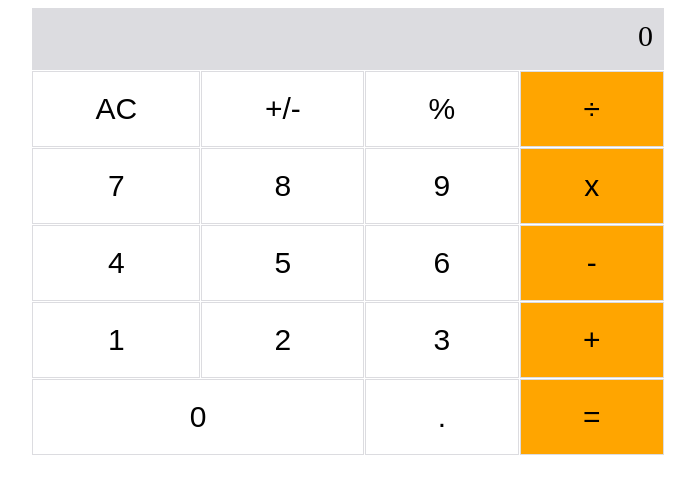
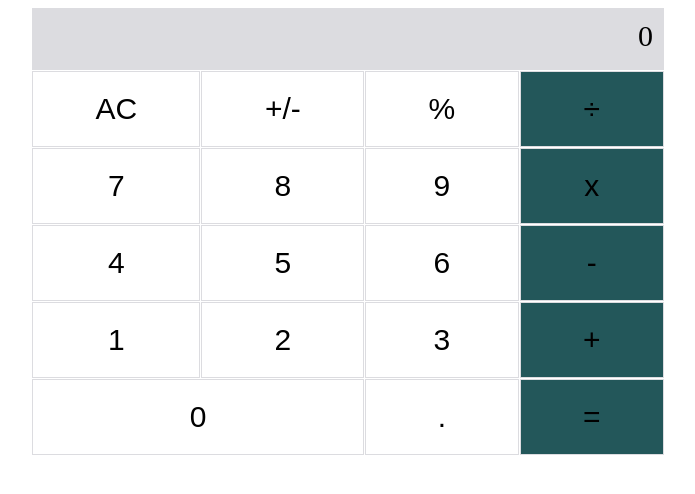
Before and after one commit to GhislainMitahi/gm-math-magiciens, a React (Create React App) app: page / in a window 1280 px wide. Shown: the top 494 px of the page, without its empty margins (292-987 px from the left). Built offline with nearby package versions, Linux system fonts and the light colour scheme.

Commit message:
add design

```diff
--- a/src/index.css
+++ b/src/index.css
@@ -34,5 +34,5 @@ section {
 }
 
 .orange {
-    background-color: orange;
+    background-color: rgb(35, 87, 90);
 }
```
